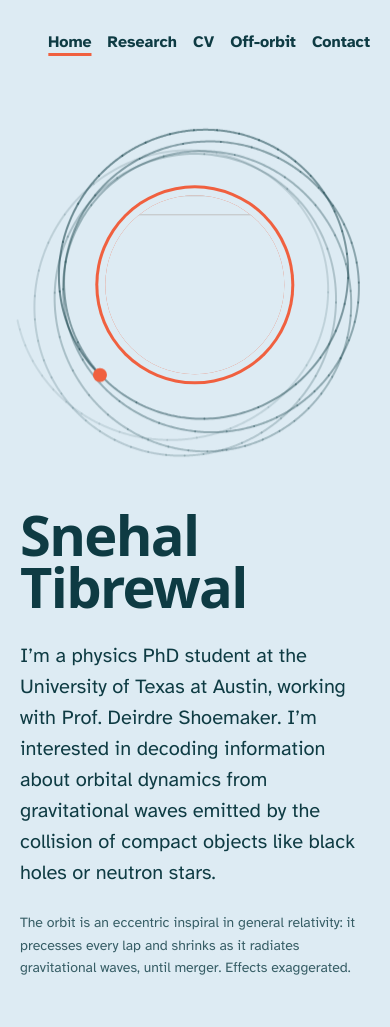
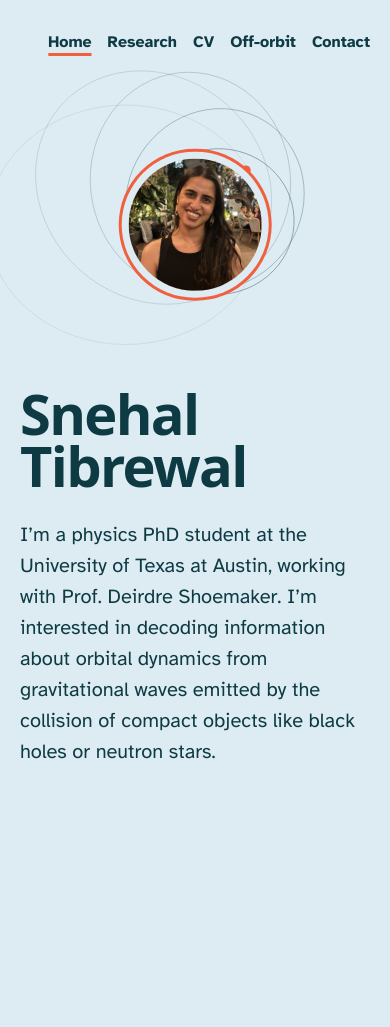
Before and after one commit to SnehalTibrewal/SnehalTibrewal.github.io, a plain HTML site: page index.html in a window 390 px wide. After the commit the page ends 844 px from the top, so only its background shows below. Drawn offline with Linux system fonts and the light colour scheme; a web font is replaced by a local one.

Commit message:
Add files via upload

```diff
--- a/index.html
+++ b/index.html
@@ -51,19 +51,27 @@
     </nav>
   </header>
   <main id="main" class="landing">
-    <div class="stage" aria-hidden="true">
-      <canvas id="orbit-canvas"></canvas>
-      <img class="portrait" src="images/snehal.jpg" alt="" width="640" height="800">
+    <div class="stage">
+      <!-- A precessing, shrinking eccentric orbit, drawn around the photo -->
+      <svg class="orbit" viewBox="-460 -450 920 900" aria-hidden="true">
+        <g fill="none" stroke="currentColor" stroke-width="2">
+          <ellipse cx="-190" cy="0" rx="380" ry="329" opacity="0.12"/>
+          <ellipse cx="-153" cy="0" rx="340" ry="304" opacity="0.18" transform="rotate(42)"/>
+          <ellipse cx="-120" cy="0" rx="300" ry="275" opacity="0.26" transform="rotate(84)"/>
+          <ellipse cx="-89" cy="0" rx="255" ry="239" opacity="0.36" transform="rotate(128)"/>
+          <ellipse cx="-63" cy="0" rx="210" ry="200" opacity="0.5" transform="rotate(172)"/>
+        </g>
+        <circle class="star" cx="140" cy="-150" r="13"/>
+      </svg>
+      <img class="portrait" src="images/snehal.jpg" alt="Snehal Tibrewal" width="640" height="800">
     </div>
     <div class="intro">
       <h1>Snehal<br>Tibrewal</h1>
       <p>I’m a physics PhD student at the University of Texas at Austin, working with Prof. Deirdre Shoemaker. I’m interested in decoding information about orbital dynamics from gravitational waves emitted by the collision of compact objects like black holes or neutron stars.</p>
     </div>
-    <p class="orbit-note">The orbit is an eccentric inspiral in general relativity: it precesses every lap and shrinks as it radiates gravitational waves, until merger. Effects exaggerated.</p>
   </main>
   <footer class="foot">
     <p>Snehal Tibrewal, The University of Texas at Austin. Hosted on GitHub Pages, no trackers.</p>
   </footer>
-  <script src="orbit.js" defer></script>
 </body>
 </html>
--- a/style.css
+++ b/style.css
@@ -63,9 +63,12 @@ a:hover { color: var(--hover); }
 }
 .stage {
   position: absolute; top: 0; right: 0; bottom: 0; width: 64%;
-  pointer-events: none;
 }
-.stage canvas { position: absolute; inset: 0; width: 100%; height: 100%; }
+.stage .orbit {
+  position: absolute; inset: 0; width: 100%; height: 100%;
+  overflow: visible; color: var(--ink); pointer-events: none;
+}
+.stage .star { fill: var(--accent); }
 .portrait {
   position: absolute; left: 50%; top: 50%;
   width: clamp(200px, 21vw, 300px); height: auto; aspect-ratio: 1;
@@ -83,10 +86,6 @@ a:hover { color: var(--hover); }
   font-size: clamp(3.5rem, 9vw, 8rem); line-height: 0.92; letter-spacing: -0.03em;
 }
 .intro p { margin: 0; font-size: 1.25rem; line-height: 1.55; max-width: 30rem; }
-.orbit-note {
-  position: absolute; right: var(--pad); bottom: 2.25rem; z-index: 2;
-  margin: 0; font-size: 0.875rem; max-width: 26rem; text-align: right; opacity: 0.8;
-}
 
 /* ---------- Inner pages ---------- */
 main.page { padding: 0 var(--pad) 6rem; }
@@ -193,10 +192,9 @@ h2.section {
 /* ---------- Tablets and phones ---------- */
 @media (max-width: 860px) {
   .landing { margin-top: 0; min-height: 0; display: flex; flex-direction: column; }
-  .stage { position: relative; width: 100%; height: min(115vw, 560px); order: 0; }
-  .intro { position: relative; left: auto; bottom: auto; padding: 0 var(--pad); order: 1; }
-  .orbit-note { position: relative; right: auto; bottom: auto; text-align: left; padding: 1.5rem var(--pad) 3rem; order: 2; }
-  .portrait { width: 46vw; max-width: 240px; box-shadow: 0 0 0 7px var(--bg), 0 0 0 10px var(--accent); }
+  .stage { position: relative; width: 100%; height: min(84vw, 440px); order: 0; overflow: hidden; }
+  .intro { position: relative; left: auto; bottom: auto; padding: 0 var(--pad) 3rem; order: 1; }
+    .portrait { width: 34vw; max-width: 200px; box-shadow: 0 0 0 7px var(--bg), 0 0 0 10px var(--accent); }
   .project { grid-template-columns: 1fr; gap: 1.25rem; }
   .project figure { max-width: 28rem; }
   .timeline li { grid-template-columns: 1fr; gap: 0.25rem; }
```
Also changed, not shown: images/ecc-nsbh.png (added), images/ecc-prec.png (added), images/snehal.jpg (added), 1 other file.
